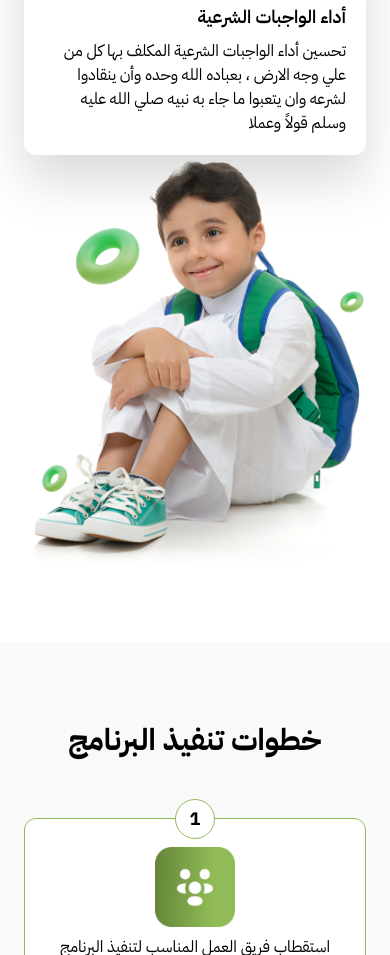
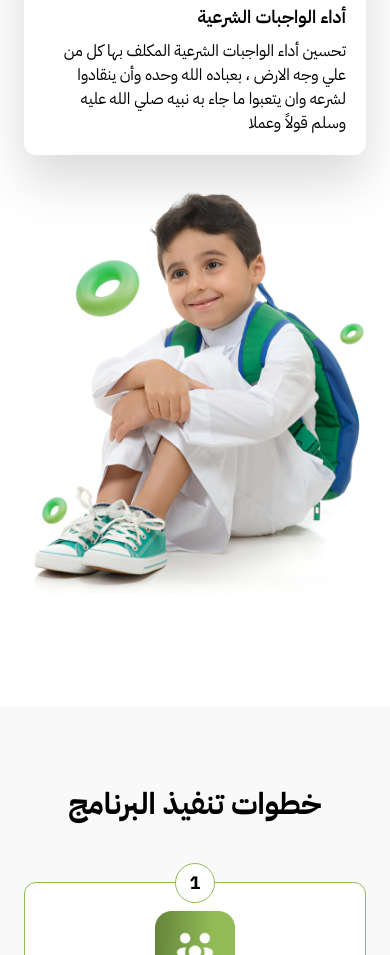
Before and after one commit to RajabAabed/enaya-FrontEnd, a website: page dist/index.html in a window 390 px wide. Shown: the part 1640-2595 px from the top of the page. Drawn offline with nearby package versions, Linux system fonts and the light colour scheme; files that its build step writes are made by us from their sources.

```diff
--- a/dist/index.html
+++ b/dist/index.html
@@ -271,7 +271,7 @@
               </div>
             </div>
           </div>
-          <div class="md:p-8">
+          <div class="md:p-8 py-8">
             <img
               data-src="assets/images/goals-image.webp"
               alt="Goals Section Image"
```
